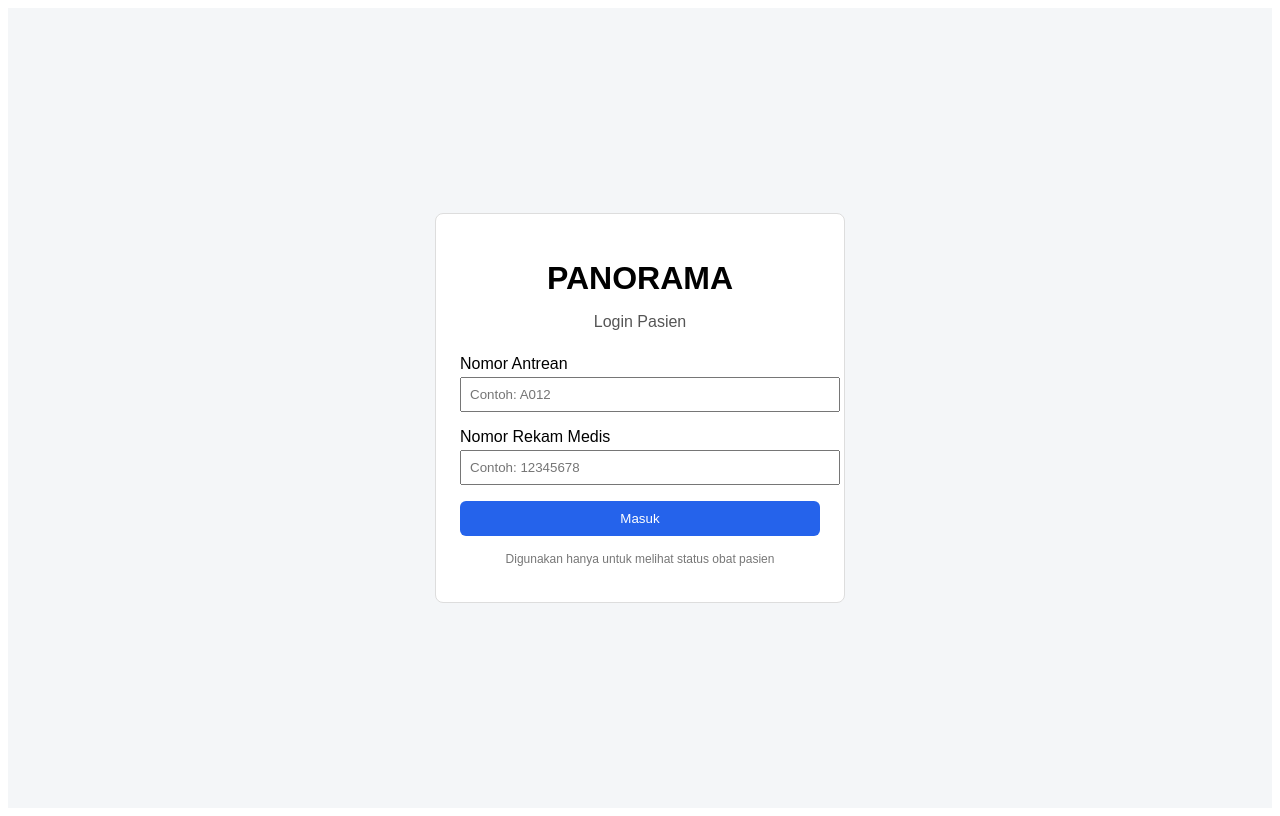
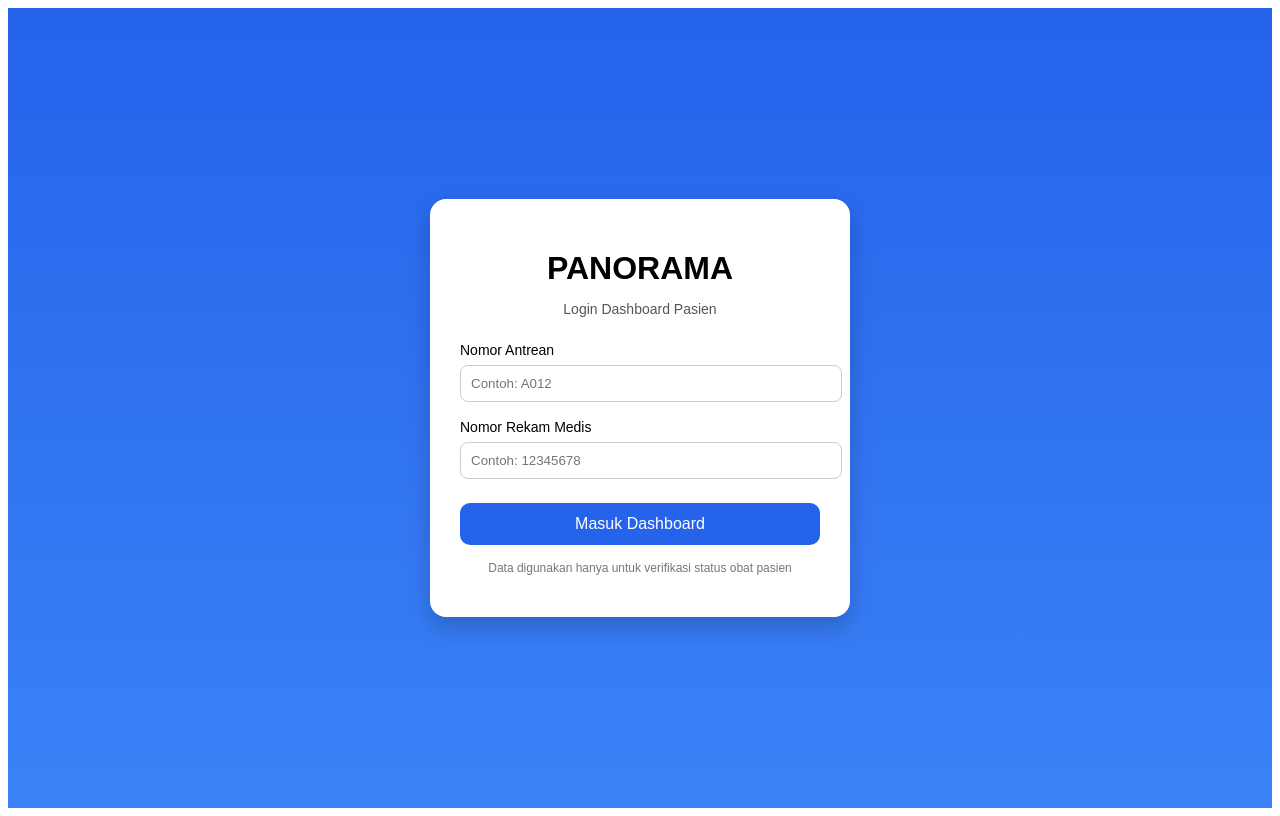
Before and after one commit to Achemic-IDN/panorama, a Next.js app: page /login in a window 1280 px wide. Built offline with nearby package versions, Linux system fonts and the light colour scheme.

Commit message:
Add patient login page

```diff
--- a/app/login/page.jsx
+++ b/app/login/page.jsx
@@ -3,18 +3,18 @@ export default function LoginPage() {
     <main style={{
       minHeight: "100vh",
       display: "flex",
+      justifyContent: "center",
       alignItems: "center",
-      justifyContent: "center",
-      fontFamily: "Arial",
-      backgroundColor: "#f4f6f8"
+      background: "linear-gradient(to bottom, #2563eb, #3b82f6)",
+      fontFamily: "Arial"
     }}>
       <div style={{
+        background: "white",
+        padding: "30px",
+        borderRadius: "16px",
         width: "100%",
         maxWidth: "360px",
-        padding: "24px",
-        border: "1px solid #ddd",
-        borderRadius: "8px",
-        backgroundColor: "#fff"
+        boxShadow: "0 10px 25px rgba(0,0,0,0.2)"
       }}>
         <h1 style={{ textAlign: "center", marginBottom: "8px" }}>
           PANORAMA
@@ -22,49 +22,61 @@ export default function LoginPage() {
 
         <p style={{
           textAlign: "center",
+          fontSize: "14px",
           color: "#555",
           marginBottom: "24px"
         }}>
-          Login Pasien
+          Login Dashboard Pasien
         </p>
 
         <div style={{ marginBottom: "16px" }}>
-          <label>Nomor Antrean</label>
+          <label style={{ fontSize: "14px" }}>Nomor Antrean</label>
           <input
-            type="text"
             placeholder="Contoh: A012"
-            style={{ width: "100%", padding: "8px", marginTop: "4px" }}
+            style={{
+              width: "100%",
+              padding: "10px",
+              marginTop: "6px",
+              borderRadius: "8px",
+              border: "1px solid #ccc"
+            }}
           />
         </div>
 
-        <div style={{ marginBottom: "16px" }}>
-          <label>Nomor Rekam Medis</label>
+        <div style={{ marginBottom: "24px" }}>
+          <label style={{ fontSize: "14px" }}>Nomor Rekam Medis</label>
           <input
-            type="text"
             placeholder="Contoh: 12345678"
-            style={{ width: "100%", padding: "8px", marginTop: "4px" }}
+            style={{
+              width: "100%",
+              padding: "10px",
+              marginTop: "6px",
+              borderRadius: "8px",
+              border: "1px solid #ccc"
+            }}
           />
         </div>
 
         <button style={{
           width: "100%",
-          padding: "10px",
-          backgroundColor: "#2563eb",
-          color: "#fff",
+          padding: "12px",
+          borderRadius: "10px",
           border: "none",
-          borderRadius: "6px",
+          background: "#2563eb",
+          color: "white",
+          fontSize: "16px",
           cursor: "pointer"
         }}>
-          Masuk
+          Masuk Dashboard
         </button>
 
         <p style={{
+          marginTop: "16px",
           fontSize: "12px",
           textAlign: "center",
-          marginTop: "16px",
           color: "#777"
         }}>
-          Digunakan hanya untuk melihat status obat pasien
+          Data digunakan hanya untuk verifikasi status obat pasien
         </p>
       </div>
     </main>
```
